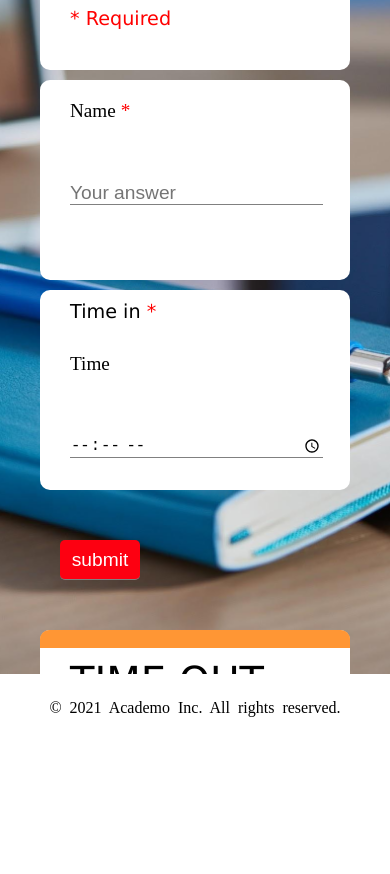
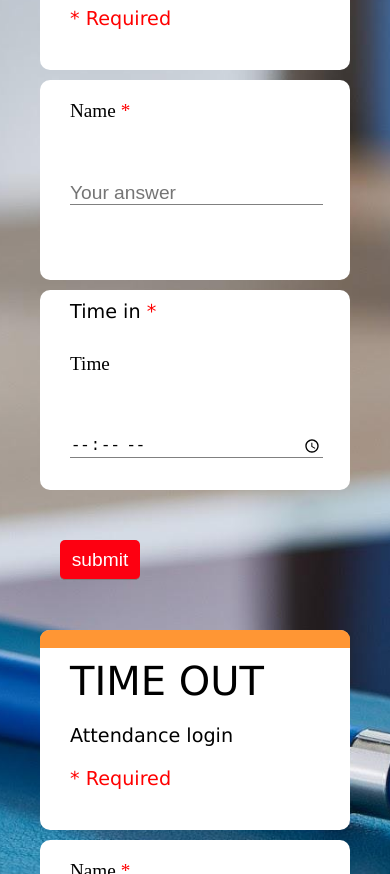
Before and after one commit to Afsaratechy/academo, a plain HTML site: page INDEX.html in a window 390 px wide. Shown: the part 672-1546 px from the top of the page. Before the commit the page ends 1414 px from the top, so only its background shows below. Drawn offline with Linux system fonts and the light colour scheme.

Commit message:
Update style.css

```diff
--- a/css/style.css
+++ b/css/style.css
@@ -117,9 +117,10 @@
 .main .content-img{
     background: url("./resource/bg2.jpeg")no-repeat center;
     background-size: cover;
-    height: 100vh;
+    height: 58rem;
     width: 100%;
-    overflow: auto;
+    overflow: hidden;
+
 }
 .chevron{
     font-size: 3.2rem;
@@ -260,8 +261,9 @@ footer pre {
     .main .content-img{
         background: url("./resource/bg2.jpeg") center;
         background-size: cover;
+        height: 100%;
         width: 100%;
-        overflow: auto;
+        overflow: hidden;
     }
 
     #table{
```
